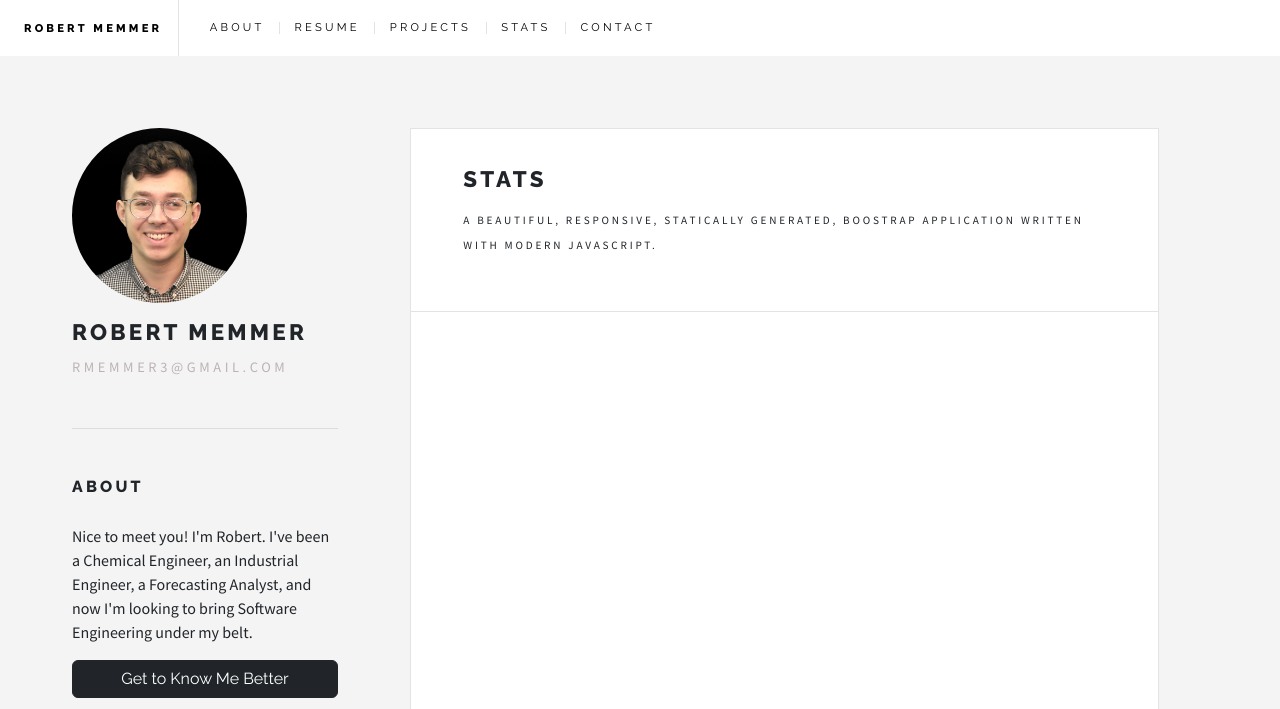
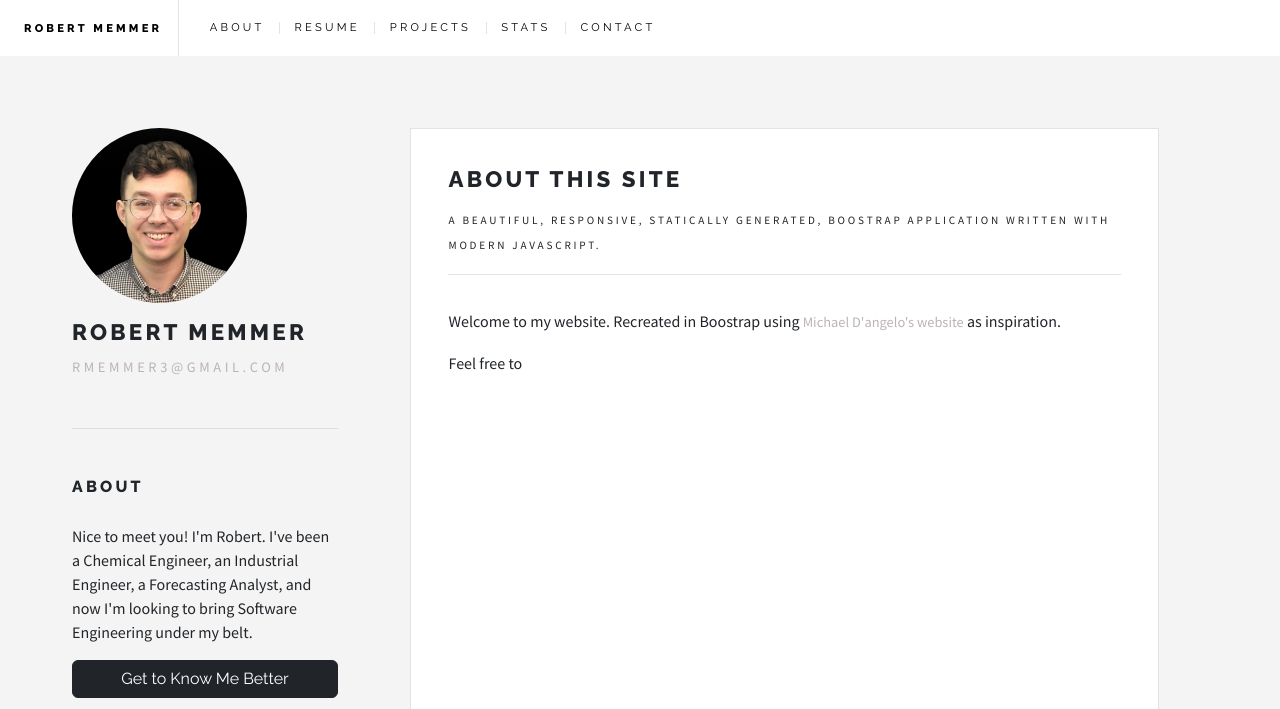
Before and after one commit to rmemmer/personal-site, a plain HTML site: page stats.html in a window 1280 px wide. Shown: the top 709 px of the page. Drawn offline with nearby package versions, Linux system fonts and the light colour scheme.

Commit message:
Adjust content formatting.

```diff
--- a/app.css
+++ b/app.css
@@ -6,7 +6,6 @@ body {
 }
 
 header {
-    padding: 5% 7% 5%;
     border-bottom: 1px solid hsla(0,0%,63%,.3);
 }
 
@@ -169,6 +168,11 @@ h2 {
     height:1000px;
     border: 1px solid hsla(0,0%,63%,.3);
     display: block;
+    padding: 5%;
+}
+
+#main div a {
+    letter-spacing: 0;
 }
 
 .headline {
@@ -180,3 +184,7 @@ h2 {
 .main {
     margin-left: 48px;
 }
+
+.content {
+    margin-top: 5%;
+}
--- a/stats.html
+++ b/stats.html
@@ -102,9 +102,13 @@
             <!--Main-->
             <section id="main">
                 <header>
-                    <h1 class="headline">STATS</h1>
+                    <h1 class="headline">ABOUT THIS SITE</h1>
                     <p>A BEAUTIFUL, RESPONSIVE, STATICALLY GENERATED, BOOSTRAP APPLICATION WRITTEN WITH MODERN JAVASCRIPT.</p>
                 </header>
+                <div class="content">
+                    <p>Welcome to my website. Recreated in Boostrap using <a href="https://mldangelo.com/">Michael D'angelo's website</a> as inspiration.</p>
+                    <p>Feel free to</p>
+                </div>
             </section>
         </div>
     </div>
```
Also changed, not shown: about.html (+5 -1 lines), contact.html (+5 -1 lines), index.html (+4 -0 lines), projects.html (+5 -1 lines), resume.html (+5 -1 lines).
